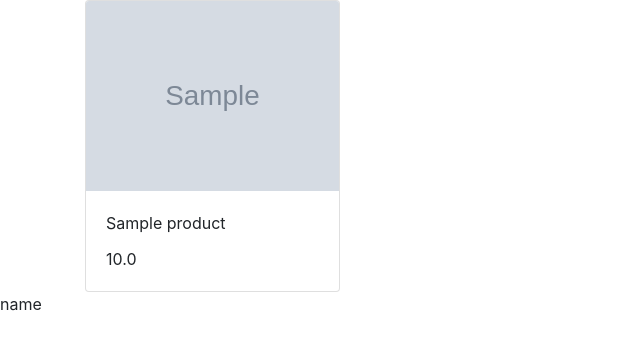
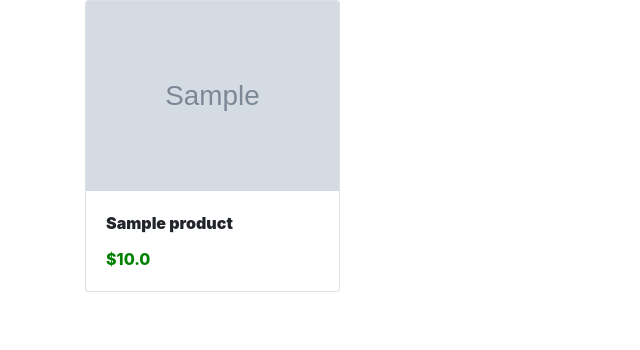
Before and after one commit to OleksandrParkhomenko/e-commerce-site, a Django app: page / in a window 1280 px wide. Shown: the top 350 px of the page, without its empty margins (0-640 px from the left). Run offline with Django 3.2, Linux system fonts and the light colour scheme; tables that the repository leaves empty hold one stand-in row (values such as "Sample post"); grey boxes marked "Sample" are stand-in pictures.

Commit message:
Add style.css

```diff
--- /dev/null
+++ b/shop/static/shop/style.css
@@ -0,0 +1,8 @@
+.card-text {
+    color: green;
+    font-weight: 800;
+}
+
+.card-title {
+    font-weight: 900;
+}
--- a/shop/templates/shop/index.html
+++ b/shop/templates/shop/index.html
@@ -1,8 +1,10 @@
+{% load static %}
 <!DOCTYPE html>
 <html lang="en">
 <head>
     <link rel="stylesheet" href="https://cdn.jsdelivr.net/npm/bootstrap@4.5.3/dist/css/bootstrap.min.css" integrity="sha384-TX8t27EcRE3e/ihU7zmQxVncDAy5uIKz4rEkgIXeMed4M0jlfIDPvg6uqKI2xXr2" crossorigin="anonymous">
     <script src="https://cdn.jsdelivr.net/npm/bootstrap@4.5.3/dist/js/bootstrap.bundle.min.js" integrity="sha384-ho+j7jyWK8fNQe+A12Hb8AhRq26LrZ/JpcUGGOn+Y7RsweNrtN/tE3MoK7ZeZDyx" crossorigin="anonymous"></script>
+    <link rel="stylesheet" href="{% static 'shop/style.css' %}">
     <meta charset="UTF-8">
     <title>Homepage</title>
 </head>
@@ -18,13 +20,13 @@
                            {{ product.title }}
                        </div>
                        <div class="card-text">
-                           {{ product.price }}
+                           ${{ product.price }}
                        </div>
                    </div>
                </div>
            </div>
            {% endfor %}
        </div>
-   </div>name
+   </div>
 </body>
 </html>
```
